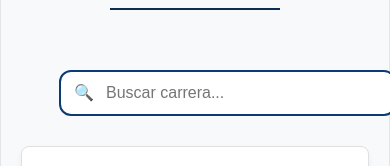
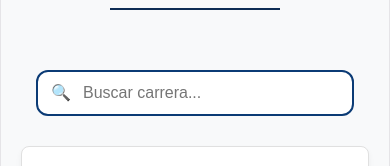
Before and after one commit to morajeisson49-sudo/universidata, a React (Vite) app: page / in a window 390 px wide. Shown: the part 160-326 px from the top of the page. Built offline with nearby package versions, Linux system fonts and the light colour scheme.

Commit message:
Corregido centrado del buscador en dispositivos moviles

```diff
--- a/src/styles/Home.css
+++ b/src/styles/Home.css
@@ -124,4 +124,22 @@
   display: grid;
   grid-template-columns: repeat(auto-fill, minmax(280px, 1fr));
   gap: 25px;
+}@media (max-width: 768px) {
+  .buscador-container {
+    width: 100%;
+    padding: 0 15px;
+    box-sizing: border-box;
+    justify-content: center;
+  }
+
+  .buscador-wrapper {
+    width: 100%;
+    max-width: 500px;
+    margin: 0 auto;
+  }
+
+  .buscador {
+    width: 100%;
+    box-sizing: border-box;
+  }
 }
```
